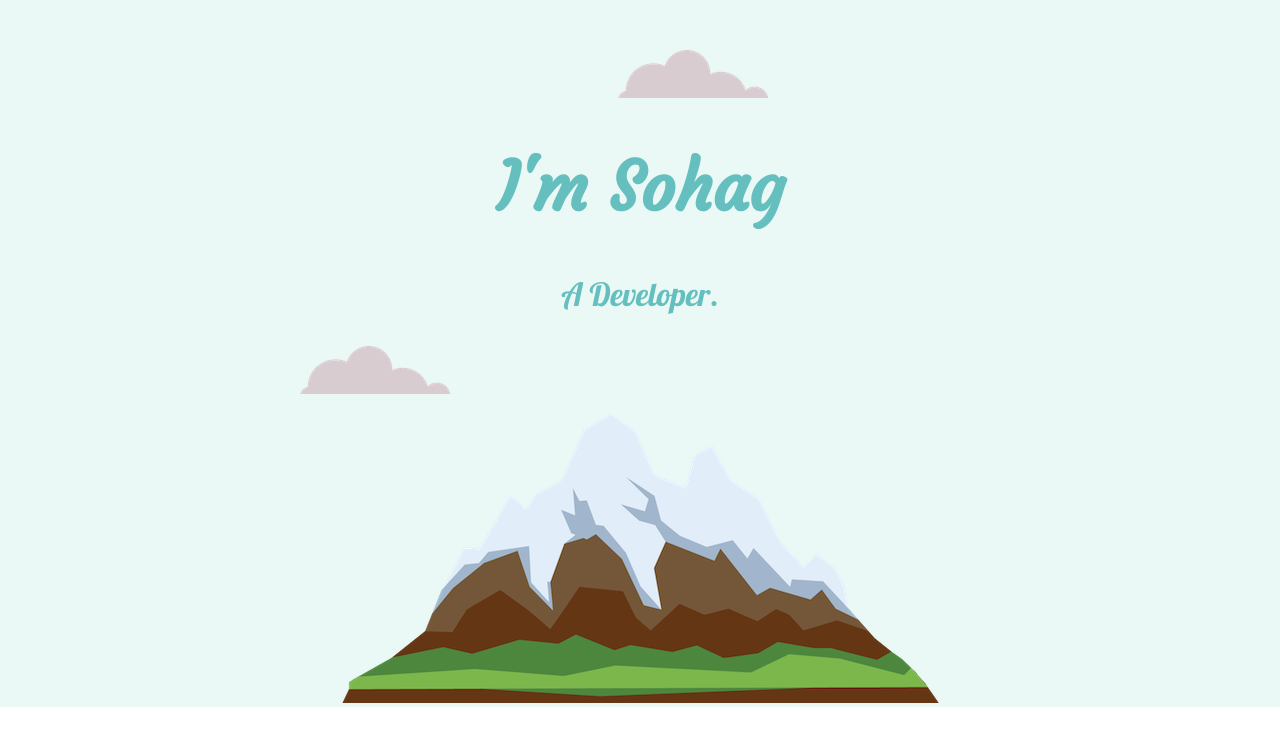
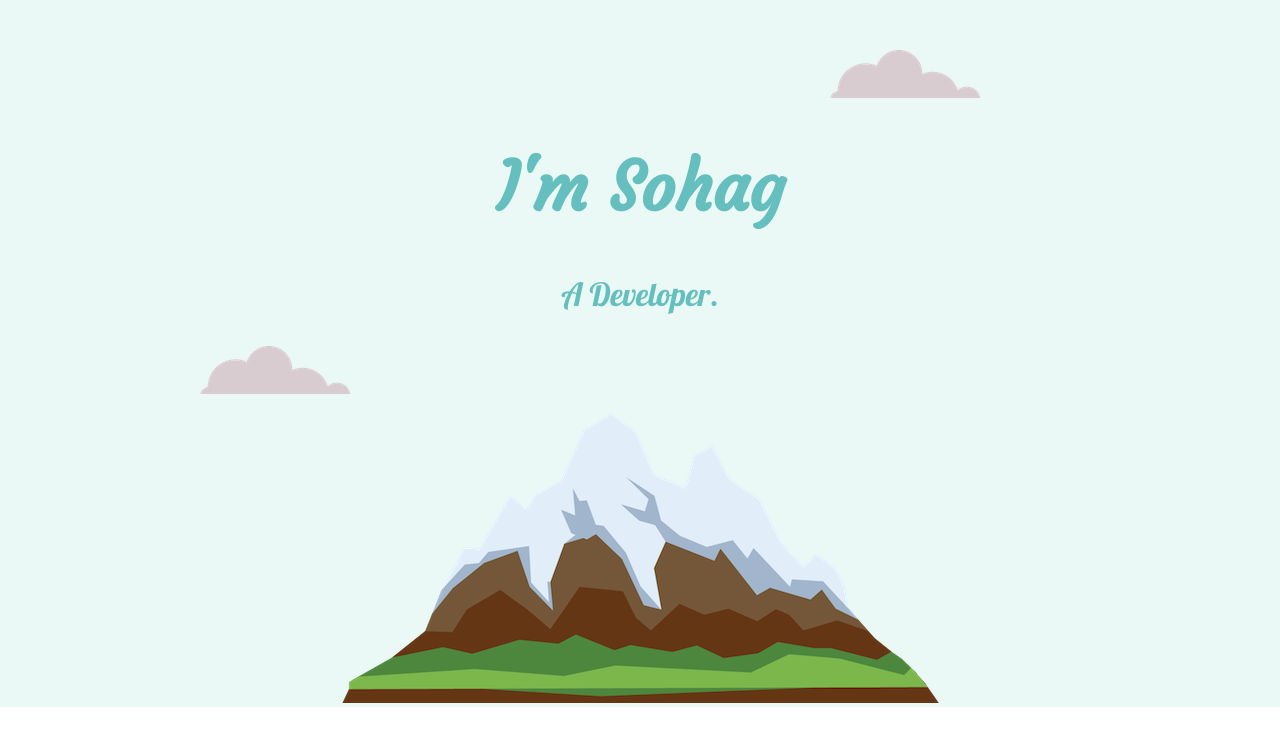
Before and after one commit to Dazza21/CV_V2, a plain HTML site: page index.html in a window 1280 px wide. Shown: the top 744 px of the page. Drawn offline with Linux system fonts and the light colour scheme.

Commit message:
Update styles2.css

```diff
--- a/styles2.css
+++ b/styles2.css
@@ -115,13 +115,13 @@ h3
 {
   position: absolute;
   top:50px;
-  right:40%;
+  right:23.4%;
 }
 
 .bot_cloud
 {
   position: absolute;
-  left:300px;
+  left:15.6%;
 }
 
 .btn1 {
```
